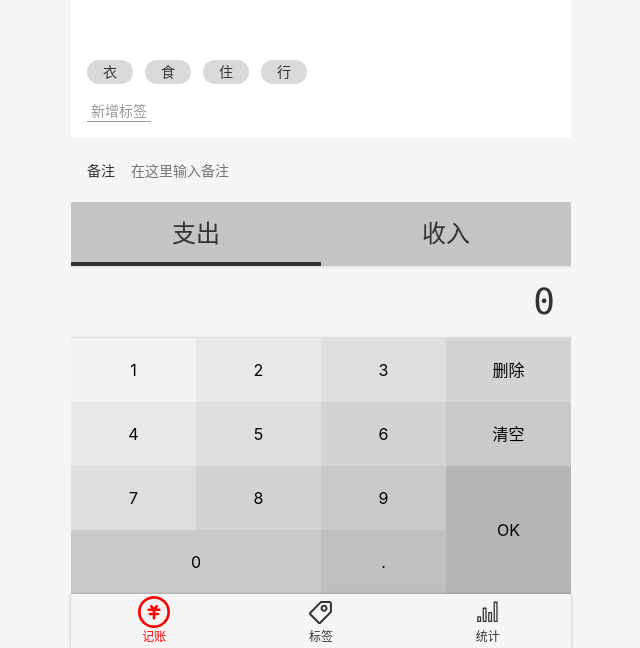
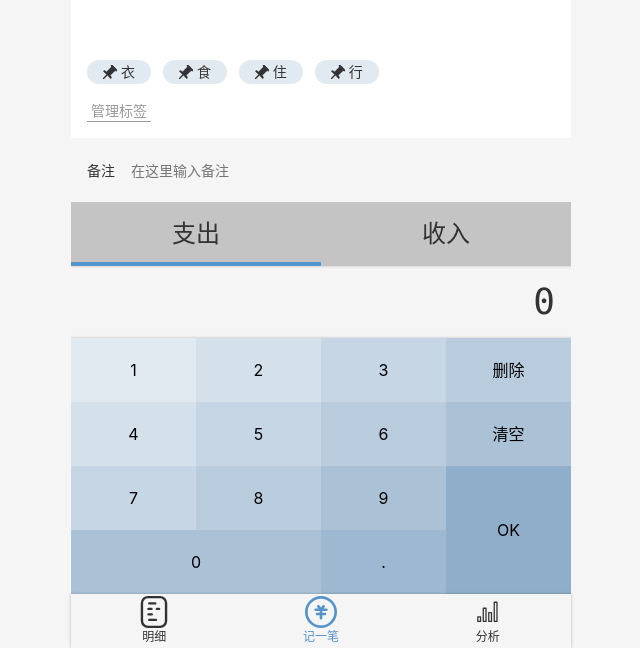
Before and after one commit to BelaXie/tally, a Vue app: page /#/money in a window 1280 px wide. Shown: the part 152-800 px from the top of the page, without its empty margins (319-959 px from the left). Built offline with nearby package versions, Linux system fonts and the light colour scheme.

Commit message:
改变样式，增加了Analyze页

```diff
--- a/src/assets/style/helper.scss
+++ b/src/assets/style/helper.scss
@@ -52,7 +52,7 @@ SimSun,
 PMingLiU,
 MingLiU,
 serif;
-$color-highlight: #f00;
+$color-highlight: #5594CB;
 
 %clearFix {
     &::after {
--- a/src/components/Button.vue
+++ b/src/components/Button.vue
@@ -11,7 +11,7 @@ export default class Button extends Vue {}
 </script>
 <style lang="scss">
 .button {
-  background: #767676;
+  background: rgb(137, 184, 224);
   color: white;
   border-radius: 4px;
   border: none;
--- a/src/components/Money/NumberPad.vue
+++ b/src/components/Money/NumberPad.vue
@@ -86,7 +86,7 @@ export default class NumberPad extends Vue {
       &.zero {
         width: 25 * 2%;
       }
-      $bg: #f2f2f2;
+      $bg: #E2EAF1;
       &:nth-child(1) {
         background: $bg;
       }
--- a/src/components/Money/Tags.vue
+++ b/src/components/Money/Tags.vue
@@ -1,7 +1,9 @@
 <template>
   <div class="tags">
     <div class="new">
-      <button @click="createTag">新增标签</button>
+      <router-link to="/labels" class="item">
+        <button>管理标签</button>
+      </router-link>
     </div>
     <ul class="current">
       <li
@@ -9,17 +11,20 @@
         :key="tag.id"
         @click="toggle(tag)"
         :class="{ selected: selectedTags.indexOf(tag) >= 0 }"
-      >{{ tag.name }}</li>
+      >
+        <Icon name="small-label" />
+        {{ tag.name }}
+      </li>
     </ul>
   </div>
 </template>
 <script lang="ts">
 import { Component } from "vue-property-decorator";
 import store from "../../store/index";
-import { mixins } from "vue-class-component";
-import { CreateTag } from "../../mixins/createTag";
+import Vue from "vue";
+
 @Component
-export default class Tags extends mixins(CreateTag) {
+export default class Tags extends Vue {
   selectedTags: string[] = [];
 
   get tags() {
@@ -53,7 +58,7 @@ export default class Tags extends mixins(CreateTag) {
     display: flex;
     flex-wrap: wrap;
     > li {
-      $bg: #d9d9d9;
+      $bg: rgb(226, 234, 241);
       background: $bg;
       $h: 24px;
       height: $h;
@@ -63,7 +68,7 @@ export default class Tags extends mixins(CreateTag) {
       margin-right: 12px;
       margin-top: 4px;
       &.selected {
-        background: darken($color: $bg, $amount: 70%);
+        background: darken($color: $bg, $amount: 50%);
         color: white;
       }
     }
--- a/src/components/Nav.vue
+++ b/src/components/Nav.vue
@@ -1,23 +1,20 @@
 <template>
   <nav>
+    <router-link to="/detail" class="item" active-class="selected">
+      <Icon name="detail" />明细
+    </router-link>
     <router-link to="/money" class="item" active-class="selected">
-      <Icon name="money"/>
-      记账
+      <Icon name="money" />记一笔
     </router-link>
-    <router-link to="/labels" class="item" active-class="selected">
-      <Icon name="label"/>
-      标签
-    </router-link>
-    <router-link to="/statistics" class="item" active-class="selected">
-      <Icon name="statistics"/>
-      统计
+    <router-link to="/analyze" class="item" active-class="selected">
+      <Icon name="statistics" />分析
     </router-link>
   </nav>
 </template>
 
 <script lang="ts">
 export default {
-    name: 'Nav'
+  name: "Nav"
 };
 </script>
 
@@ -40,7 +37,7 @@
       height: 32px;
     }
   }
-    > .item.selected{
+  > .item.selected {
     color: $color-highlight;
   }
 }
--- a/src/components/Tabs.vue
+++ b/src/components/Tabs.vue
@@ -55,7 +55,7 @@ export default class Tabs extends Vue {
       left: 0;
       width: 100%;
       height: 4px;
-      background: #333;
+      background: #5594CB;
     }
   }
 }
--- a/src/mixins/createTag.ts
+++ /dev/null
@@ -1,20 +0,0 @@
-import Vue from "vue";
-import Component from "vue-class-component";
-import store from "../store/index";
-
-@Component
-export class CreateTag extends Vue {
-  createTag() {
-    const name = window.prompt("请输入标签名");
-    if (!name) {
-      return window.alert("标签名不能为空");
-    } else {
-      store.commit("createTag", name);
-      if (store.state.createInfo === "duplicate tag name") {
-        window.alert("标签名重复了");
-      } else if (store.state.createInfo === "success") {
-        window.alert("创建成功");
-      }
-    }
-  }
-}
--- /dev/null
+++ b/src/views/Analyze.vue
@@ -0,0 +1,16 @@
+<template>
+  <Layout>
+      这是分析页面
+  </Layout>
+</template>
+<script lang="ts">
+  import Vue from "vue";
+  import { Component } from "vue-property-decorator";
+  @Component
+  export default class Analyze extends Vue {
+
+  }
+</script>
+<style lang="scss" scoped>
+
+</style>
--- a/src/views/Statistics.vue
+++ b/src/views/Detail.vue
@@ -136,9 +136,9 @@ export default class Statistics extends Vue {
   color: #18161669;
 }
 ::v-deep .type-tabs-item {
-  background: #c4c4c4;
+  background: white;
   &.selected {
-    background: white;
+    background: #89b8e0;
     &::after {
       display: none;
     }
--- a/src/views/Labels.vue
+++ b/src/views/Labels.vue
@@ -13,18 +13,30 @@
 </template>
 
 <script lang="ts">
+import Vue from "vue";
 import { Component } from "vue-property-decorator";
 import store from "../store";
-import { mixins } from "vue-class-component";
-import { CreateTag } from "../mixins/createTag";
 
 @Component
-export default class Labels extends mixins(CreateTag) {
+export default class Labels extends Vue {
   get tags() {
     return store.state.tags;
   }
   created() {
     store.commit("fetchTags");
+  }
+  createTag() {
+    const name = window.prompt("请输入标签名");
+    if (!name) {
+      return window.alert("标签名不能为空");
+    } else {
+      store.commit("createTag", name);
+      if (store.state.createInfo === "duplicate tag name") {
+        window.alert("标签名重复了");
+      } else if (store.state.createInfo === "success") {
+        window.alert("创建成功");
+      }
+    }
   }
 }
 </script>
```
Also changed, not shown: src/router/index.ts (+8 -3 lines), src/assets/icons/detail.svg (added), src/assets/icons/small-label.svg (added). Lines whose indentation alone changed are shown as unchanged.
